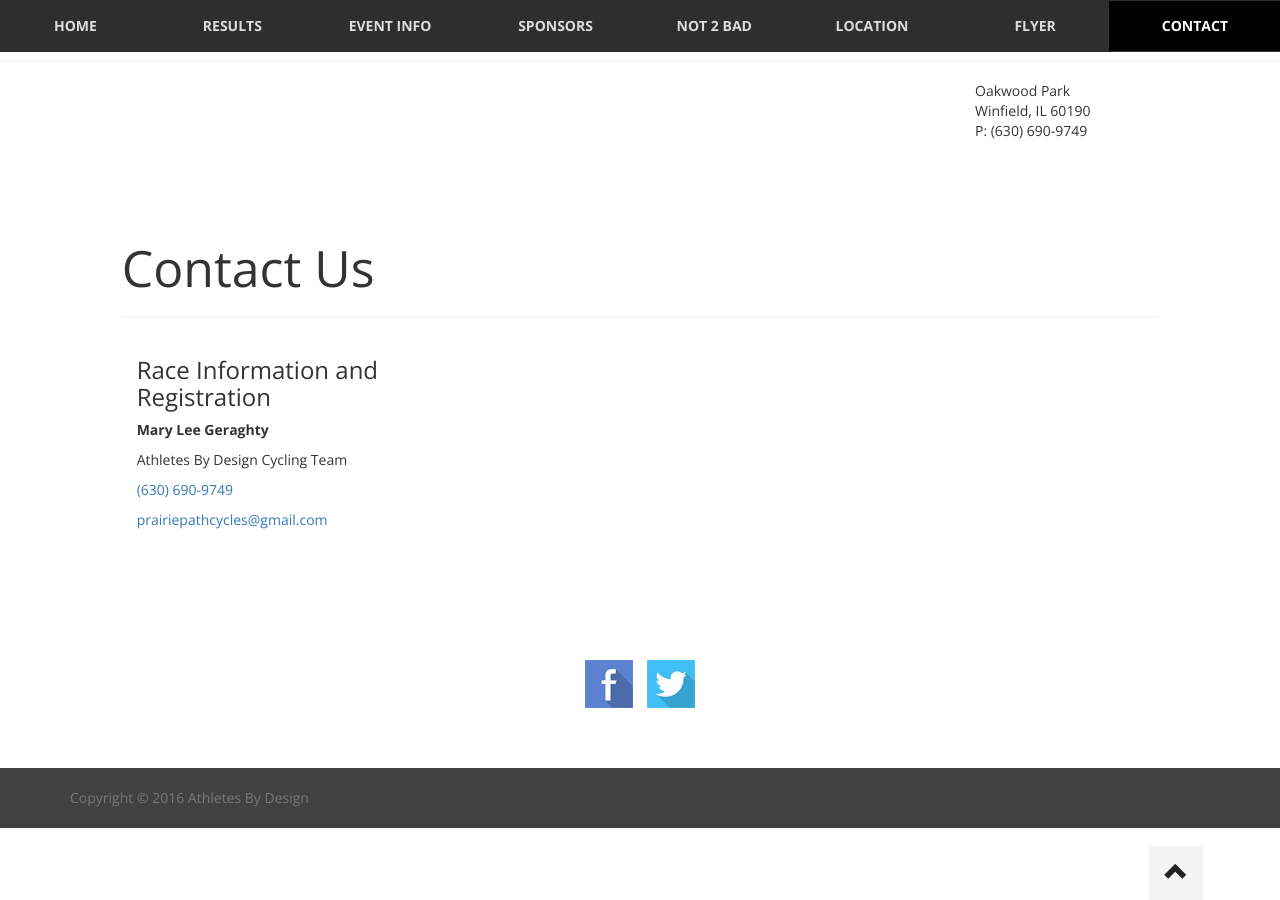
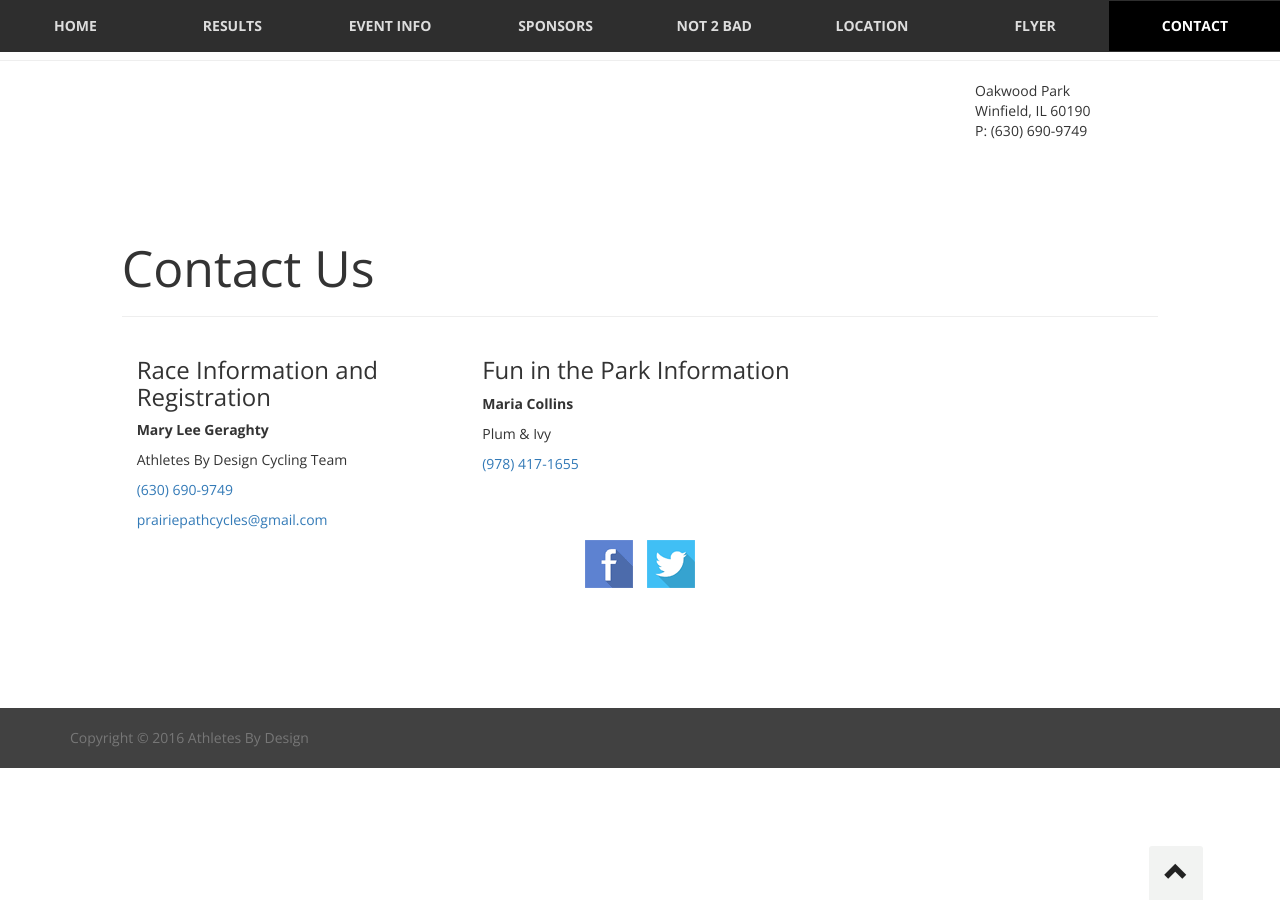
Before and after one commit to winfieldcriterium/winfieldcriterium.github.io, a Jekyll site: the page built from index.html, in a window 1280 px wide and 900 px high, scrolled down 9298 px. Built offline with Jekyll 4.4.1, drawn with Linux system fonts in a browser that asks for light colours; nearby versions of some CDN libraries; Markdown is read by kramdown in place of the engine named in the settings.

Commit message:
add maria

```diff
--- a/index.html
+++ b/index.html
@@ -443,6 +443,11 @@ layout: default
         <p><a href="tel:+16306909749">(630) 690-9749</a></p>
         <p><a href="mailto:prairiepathcycles@gmail.com">prairiepathcycles@gmail.com</a></p>
       </div>
+      <div class="col-sm-4 contact">
+        <h3>Fun in the Park Information</h3>
+        <p><strong>Maria Collins</strong></p>
+        <p>Plum &amp; Ivy</p>
+        <p><a href="tel+19784171655">(978) 417-1655</a></p>
     </div>
     <div class="divider"></div>
   </div>
```
